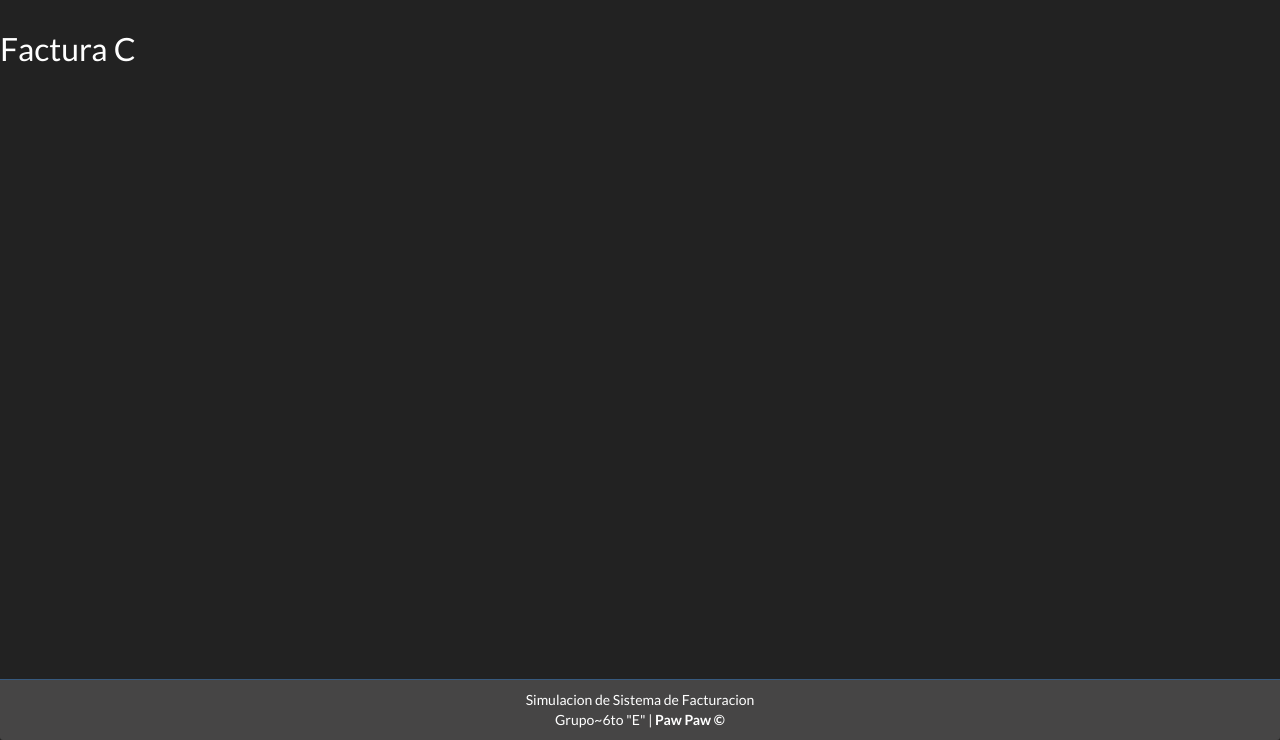
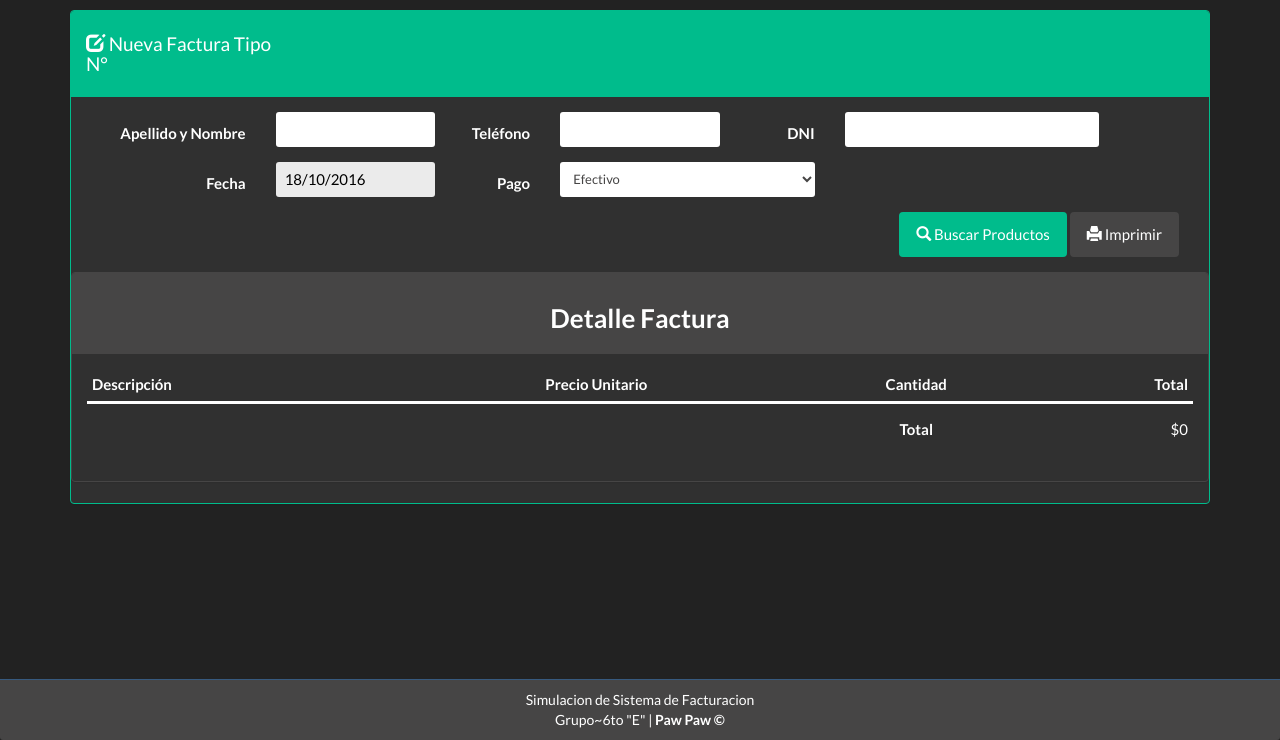
Before and after one commit to InahoAZ/phpooproyecto, a PHP site: page /phpooproyecto-1/ventas/facturc in a window 1280 px wide. Shown: the part 60-800 px from the top of the page. Run offline with PHP 8.4, Linux system fonts and the light colour scheme; data comes from the database, SQL or seed files in the repository; data that the repository does not hold is empty.

Commit message:
no se que es esto

```diff
--- a/Controllers/ventasController.php
+++ b/Controllers/ventasController.php
@@ -87,6 +87,16 @@
 	}
 
 	public function facturc(){
+		$lastIdFactura = 0;
+		if (isset($_SESSION['lastIdFactura']))
+			$lastIdFactura = $_SESSION['lastIdFactura'];
+		$this->factura->set("cod_factura", $lastIdFactura);
+		$datos2 = $this->factura->view();
+		$datos = $this->productos->listar2();
+		$this->detallefactura->set("cod_factura", $lastIdFactura);
+		$datos3 = $this->detallefactura->listarDetalleC();
+
+		return $datos = array('productos' => $datos , 'factura' => $datos2, 'detallefactura' => $datos3);
 
 	}
 
@@ -167,6 +177,8 @@
 			$this->detallefactura->set("precio_venta", $_POST['precio_unitario'] );
 			$this->factura->set("cod_factura", $_SESSION['lastIdFactura']);
 			$lastIdFactura = $this->factura->view();
+			$lastIdFactura = mysqli_fetch_array($lastIdFactura);
+			//print_r($lastIdFactura);
 			$tipofactura = $lastIdFactura['tipo_factura'];
 			$lastIdFactura = $lastIdFactura['num_factura'];
 			//echo "lastIdFactura: " . $lastIdFactura;
@@ -194,6 +206,7 @@
 		$this->detallefactura->delete();
 		$this->factura->set("cod_factura", $_SESSION['lastIdFactura']);
 		$lastIdFactura = $this->factura->view();
+		$lastIdFactura = mysqli_fetch_array($lastIdFactura);
 		$tipofactura = $lastIdFactura['tipo_factura'];
 		switch ($tipofactura) {
 				case 'A':
--- a/Models/Conexion.php
+++ b/Models/Conexion.php
@@ -5,7 +5,7 @@
 		private $datos = array(
 			"host" => "localhost",
 			"user" => "root",
-			"pass" => "",
+			"pass" => "root",
 			"db" => "proyecto"
 			);
 		private $con;
--- a/Models/Factura.php
+++ b/Models/Factura.php
@@ -39,12 +39,12 @@
 		public function view(){
 			$sql = "SELECT * FROM m_facturas WHERE cod_factura = '{$this->cod_factura}'";
 			$datos = $this->con->consultaRetorno($sql);
-			$row = mysqli_fetch_assoc($datos);
-			return $row;
+			return $datos;
 		}
 		public function view2(){
 			$sql = "SELECT * FROM m_facturas f, m_clientes c WHERE f.cod_factura = '{$this->cod_factura}' AND f.cod_clientes = c.cod_clientes";
 			$datos = $this->con->consultaRetorno($sql);
+			//echo $sql;
 			return $datos;
 		}
 
--- a/Views/ventas/facturc.php
+++ b/Views/ventas/facturc.php
@@ -1 +1,154 @@
-<h2>Factura C</h2>
+<?php  $row = mysqli_fetch_assoc($datos['factura']); ?>
+<div class="container">
+	<div class="panel panel-success">
+		<div class="panel-heading">
+			<h4><i class='glyphicon glyphicon-edit'></i> Nueva Factura Tipo <?php echo $row['tipo_factura']  . "<br>N°" . $row['num_factura'] ?></h4>
+		</div>
+		<div class="panel-body">
+			<form class="form-horizontal" role="form" id="datos_factura">
+				<div class="form-group row">
+					<label for="nombre_cliente" class="col-md-2 control-label">Apellido y Nombre</label>
+					<div class="col-md-2">
+						<input type="text" class="col-md-1 form-control input-sm" id="nombre_cliente" placeholder=""  required>
+						<input id="id_cliente" type='hidden'>
+					</div>
+
+
+
+					<label for="tel1" class="col-md-1 control-label">Teléfono</label>
+					<div class="col-md-2">
+						<input type="text" class="form-control input-sm" id="tel1" placeholder="">
+					</div>
+					<label for="mail" class="col-md-1 control-label">DNI</label>
+					<div class="col-md-3">
+						<input type="text" class="form-control input-sm" id="mail" placeholder="">
+					</div>
+				</div>
+				<div class="form-group row">
+					<label for="tel2" class="col-md-2 control-label">Fecha</label>
+					<div class="col-md-2">
+						<input type="text" class="form-control input-sm" id="fecha" value="<?php echo date("d/m/Y");?>" readonly>
+					</div>
+					<label for="email" class="col-md-1 control-label">Pago</label>
+					<div class="col-md-3">
+						<select class='form-control input-sm' id="condiciones">
+							<option value="1">Efectivo</option>
+							<option value="2">Cheque</option>
+							<option value="3">Transferencia bancaria</option>
+							<option value="4">Crédito</option>
+						</select>
+					</div>
+				</div>
+
+
+				<div class="col-md-12">
+					<div class="pull-right">
+						<button type="button" class="btn btn-success no-print" data-toggle="modal" data-target="#productosModalB">
+							<span class="glyphicon glyphicon-search"></span> Buscar Productos
+						</button>
+						<button type="submit" class="btn btn-default no-print">
+							<span class="glyphicon glyphicon-print"></span> Imprimir
+						</button>
+					</div>
+				</div>
+			</div>
+
+		</form>
+
+		<div class="row">
+			<div class="col-md-12">
+				<div class="panel panel-default">
+					<div class="panel-heading">
+						<h3 class="text-center"><strong>Detalle Factura</strong></h3>
+					</div>
+					<div class="panel-body">
+						<div class="table-stripped">
+							<table class="table table-condensed">
+								<thead>
+									<tr>
+										<td><strong>Descripci&oacute;n</strong></td>
+										<td class="text-center"><strong>Precio Unitario</strong></td>
+										<td class="text-center"><strong>Cantidad</strong></td>
+										<td class="text-right"><strong>Total</strong></td>
+									</tr>
+								</thead>
+								<tbody>
+								<?php $totalF = 0;  while ($rowF = mysqli_fetch_assoc($datos['detallefactura'])) {?>
+									<tr>
+										<td><a class="btn btn-danger btn-xs" href="<?php echo URL; ?>ventas/delProductoFactura/<?php echo $rowF['cod_producto']; ?>">X</a><?php echo $rowF['descripcion'] ?></td>
+										<td class="text-center"><?php echo "$" . $rowF['precio_venta']; ?></td>
+										<td class="text-center"><?php echo $rowF['cantidad'] ?></td>
+										<td class="text-right"><?php $total = $rowF['precio_venta'] * $rowF['cantidad']; echo "$" . $total;  ?></td>
+									</tr>
+								<?php $totalF += $total; } ?>
+									<tr>
+										<td class="highrow"></td>
+										<td class="highrow"></td>
+										<td class="highrow"></td>
+										<td class="highrow"></td>
+									</tr>
+									<tr>
+										<td class="emptyrow"><i class="fa fa-barcode iconbig"></i></td>
+										<td class="emptyrow"></td>
+										<td class="emptyrow text-center"><strong>Total</strong></td>
+										<td class="emptyrow text-right"><?php echo "$" . $totalF; ?></td>
+									</tr>
+								</tbody>
+							</table>
+						</div>
+					</div>
+				</div>
+			</div>
+		</div>
+
+
+
+		<!-- Ventanas Modales -->
+		<!--Seleccionar Productos-->
+		<div class="modal fade bs-example-modal-lg" id="productosModalB" tabindex="-1" role="dialog">
+			<div class="modal-dialog modal-lg" role="document">
+				<div class="modal-content">
+					<div class="modal-header">
+						<button type="button" class="close" data-dismiss="modal" aria-label="Close"><span aria-hidden="true">&times;</span></button>
+						<h4 class="modal-title">Selecciona un Producto</h4>
+					</div>
+					<div class="modal-body">
+						<?php include("Views/modal/productosmodal.php");?>
+					</div>
+
+				</div><!-- /.modal-content -->
+			</div><!-- /.modal-dialog -->
+		</div><!-- /.modal -->
+
+		<!--Fin Seleccionar Productos-->
+
+
+		<div id="resultados" class='col-md-12' style="margin-top:10px"></div><!-- Carga los datos ajax -->
+
+		<style>
+			.height {
+				min-height: 200px;
+			}
+
+			.icon {
+				font-size: 47px;
+				color: #5CB85C;
+			}
+
+			.iconbig {
+				font-size: 77px;
+				color: #5CB85C;
+			}
+
+			.table > tbody > tr > .emptyrow {
+				border-top: none;
+			}
+
+			.table > thead > tr > .emptyrow {
+				border-bottom: none;
+			}
+
+			.table > tbody > tr > .highrow {
+				border-top: 3px solid;
+			}
+		</style>
--- a/index.php
+++ b/index.php
@@ -1,7 +1,7 @@
 <?php
 	define('DS', DIRECTORY_SEPARATOR);
 	define('ROOT', realpath(dirname(__FILE__))   .DS);
-	define('URL', "http://localhost/phpooproyecto/");
+	define('URL', "http://localhost/phpooproyecto-1/");
 
 	require_once "Config/Autoload.php";
 	Config\Autoload::run();
```
Also changed, not shown: proyecto.sql (+157 -33 lines), Views/ventas/pagoefectivo.php (added).
